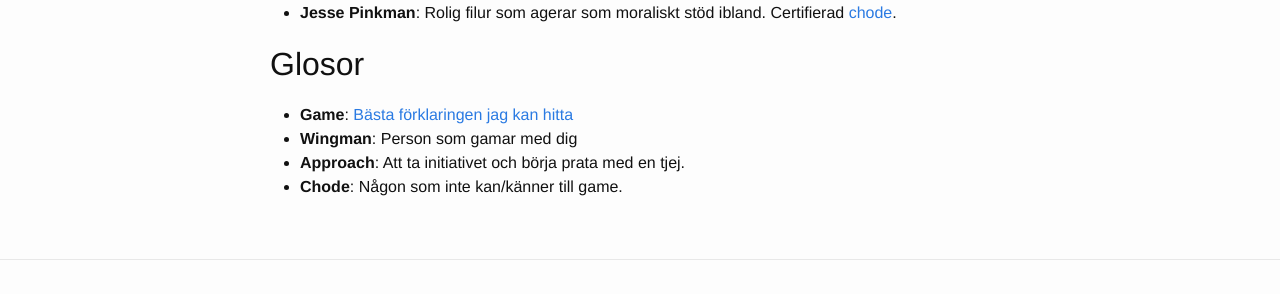
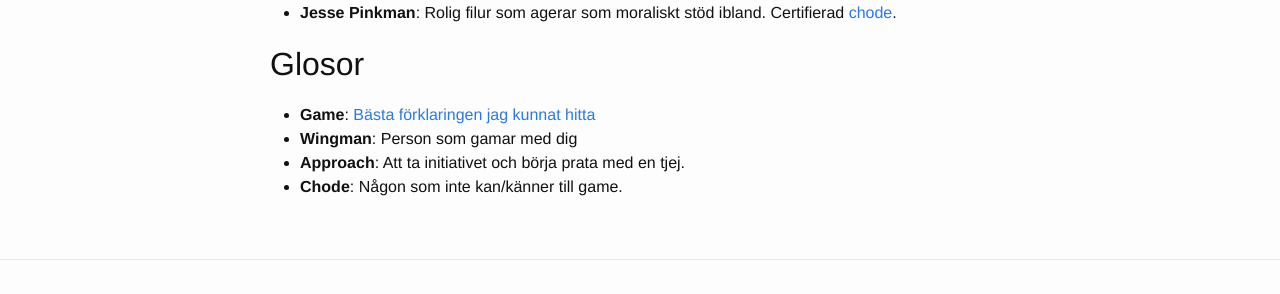
Before and after one commit to state-man/state-man.github.io, a Jekyll site: the page built from about.md, in a window 1280 px wide. Shown: the part 361-655 px from the top of the page. Built offline with Jekyll 4.4.1, drawn with Linux system fonts in a browser that asks for light colours.

Commit message:
Change wording

```diff
--- a/about.md
+++ b/about.md
@@ -13,7 +13,7 @@ Jag är en naiv filur som försöker lära mig [game](https://www.youtube.com/wa
 
 
 ## Glosor
-- **Game**: [Bästa förklaringen jag kan hitta](https://www.youtube.com/watch?v=w65qBE-5fWg)
+- **Game**: [Bästa förklaringen jag kunnat hitta](https://www.youtube.com/watch?v=w65qBE-5fWg)
 - <a name="wingman"></a>**Wingman**: Person som gamar med dig
 - <a name="approach"></a>**Approach**: Att ta initiativet och börja prata med en tjej.
 - <a name="chode"></a>**Chode**: Någon som inte kan/känner till game.
```
